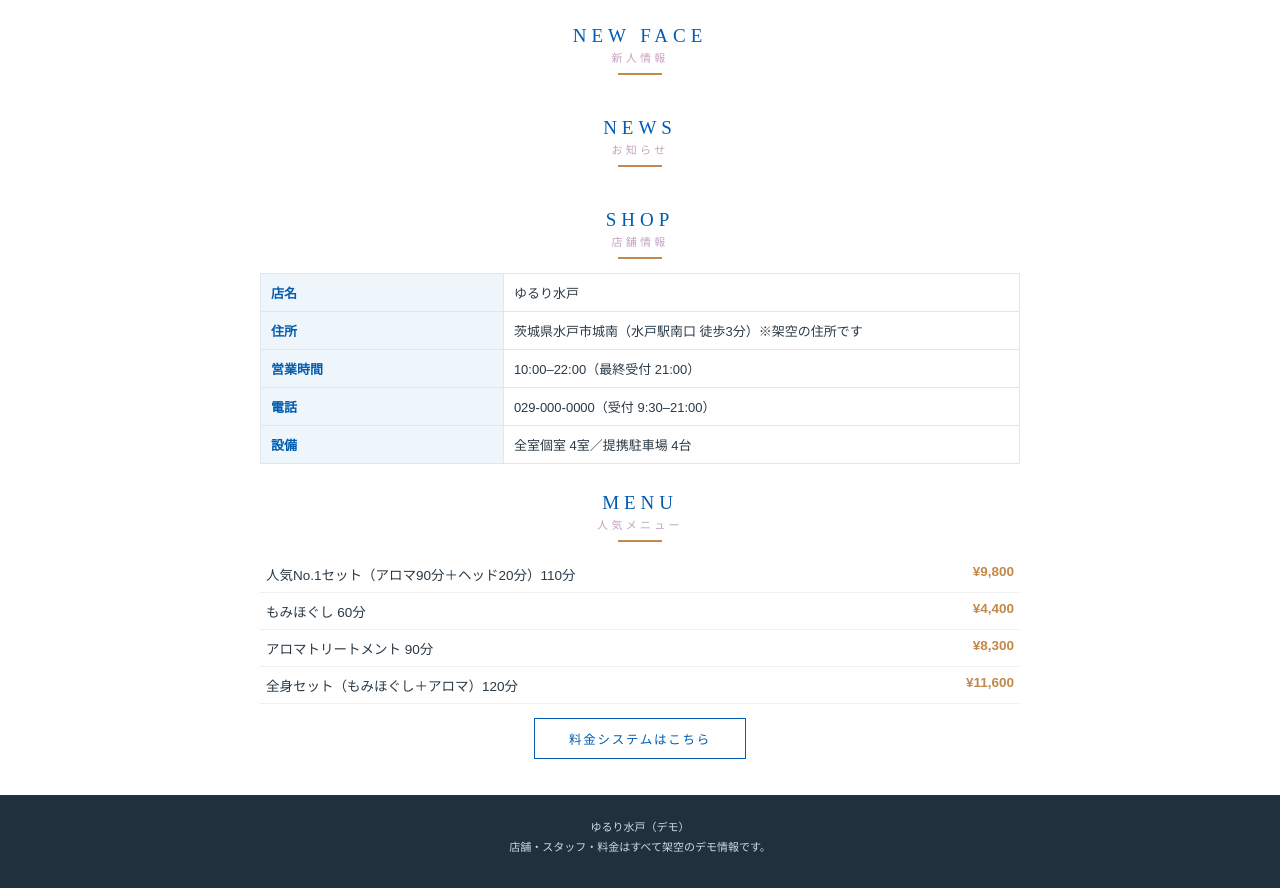
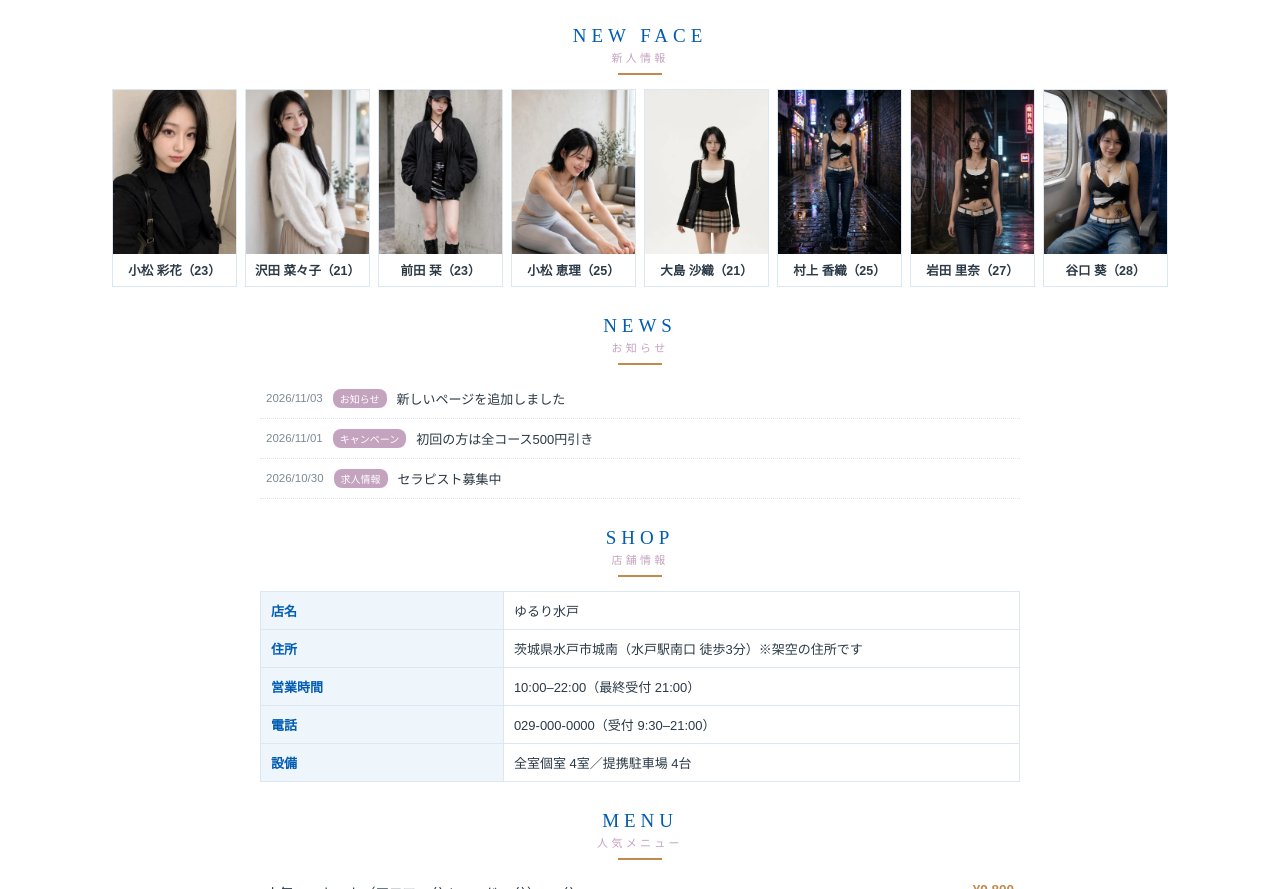
Before and after one commit to watengu/mens-esthe-mito-demo, a plain HTML site: page ar-top.html in a window 1280 px wide. Shown: the part 1939-2828 px from the top of the page. Drawn offline with Linux system fonts and the light colour scheme.

Commit message:
ME-MITO ar pages fix: roster field is badge (not badges) - newface/news/profile rendering

```diff
--- a/ar-top.html
+++ b/ar-top.html
@@ -152,7 +152,7 @@ footer{background:#20303d;color:#cfdae2;text-align:center;font-size:11px;padding
   // NEW FACE（新人バッジの先頭8名）
   var nf = document.getElementById('newface'), cnt = 0;
   STAFF.forEach(function(s, i){
-    if(cnt >= 8 || s.badges.indexOf('新人') < 0) return;
+    if(cnt >= 8 || s.badge.indexOf('新人') < 0) return;
     cnt++;
     var a = document.createElement('a');
     a.className = 'card'; a.href = 'ar-profile.html?id=' + (i + 1);
```
Also changed, not shown: ar-profile.html (+1 -1 lines).
